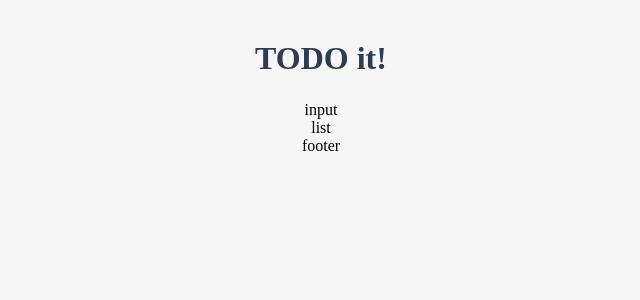
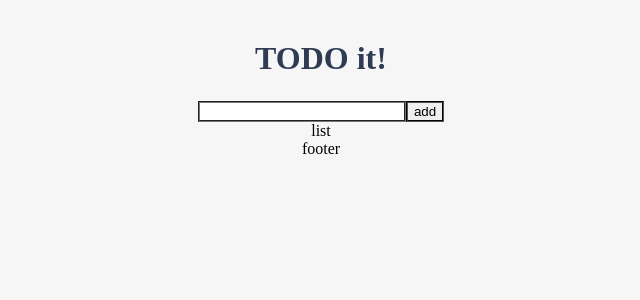
Before and after one commit to seheeeeee/vue-todoApp, a Vue app in the folder vue-todo-app/: page / in a window 1280 px wide. Shown: the top 300 px of the page, without its empty margins (319-959 px from the left). Built offline with nearby package versions, Linux system fonts and the light colour scheme.

Commit message:
inputBox localStorage 저장 로직

```diff
--- a/vue-todo-app/src/components/TodoInput.vue
+++ b/vue-todo-app/src/components/TodoInput.vue
@@ -1,12 +1,25 @@
 <template>
   <div>
-      input
+      <input type="text" v-model="newTodoItem">
+      <button v-on:click="addTodo">add</button>
   </div>
 </template>
 
 <script>
 export default {
+    data: function(){
+        return{
+            newTodoItem: ""
+        }
+    },
+    methods: {
+        addTodo: function(){
+            //저장하는 로직
+            localStorage.setItem(this.newTodoItem, this.newTodoItem);
+            this.newTodoItem = ''; //초기화
+        },
 
+    }
 }
 </script>
 
```
